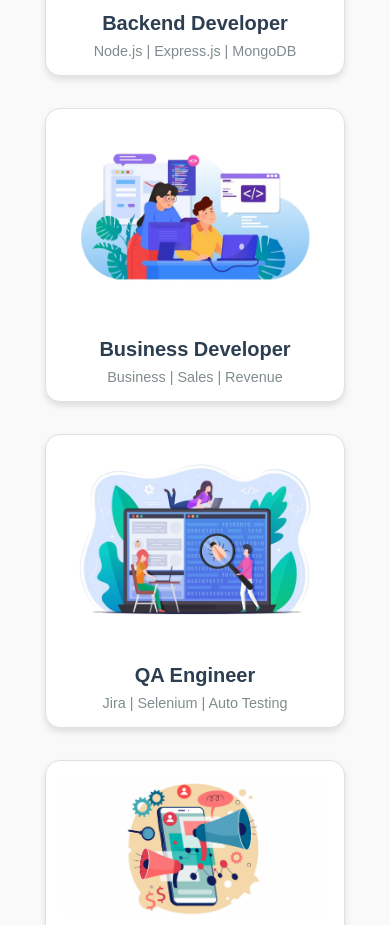
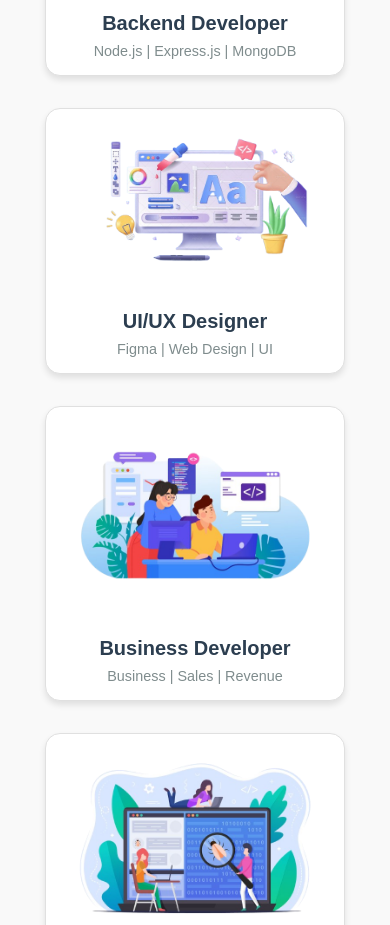
Before and after one commit to Kumaillx/job-portal, a Next.js app in the folder landing-page/: page /AllJobs in a window 390 px wide. Shown: the part 1060-1985 px from the top of the page. Built offline with nearby package versions, Linux system fonts and the light colour scheme.

Commit message:
improvised the Navbar and all the other elements of the Web Page. Trying to make it responsive once the functionality has been completed.

```diff
--- a/landing-page/app/AllJobs/page.tsx
+++ b/landing-page/app/AllJobs/page.tsx
@@ -12,6 +12,7 @@ import Link from 'next/link';
 import type { StaticImageData } from 'next/image';
 
 interface JobCard {
+  id : number;
   href: string;
   imageSrc: StaticImageData;
   altText: string;
@@ -21,6 +22,7 @@ interface JobCard {
 
 const jobCards: JobCard[] = [
   {
+    id : 1,
     href: '/apply/frontend-developer',
     imageSrc: fdev,
     altText: 'Frontend Developer',
@@ -28,6 +30,7 @@ const jobCards: JobCard[] = [
     description: 'React | Next.js | TypeScript',
   },
   {
+    id : 2,
     href: '/apply/backend-developer',
     imageSrc: bdev,
     altText: 'Backend Developer',
@@ -35,6 +38,15 @@ const jobCards: JobCard[] = [
     description: 'Node.js | Express.js | MongoDB',
   },
   {
+    id : 3,
+    href: '/apply/ui-ux-designer',
+    imageSrc: UI,
+    altText: 'UI/UX Designer',
+    title: 'UI/UX Designer',
+    description: 'Figma | Web Design | UI',
+  },
+  {
+    id : 4,
     href: '/apply/business-developer',
     imageSrc: bd,
     altText: 'Business Developer',
@@ -42,6 +54,7 @@ const jobCards: JobCard[] = [
     description: 'Business | Sales | Revenue',
   },
   {
+    id : 5,
     href: '/apply/qa-testing',
     imageSrc: qa,
     altText: 'QA Engineer',
@@ -49,6 +62,7 @@ const jobCards: JobCard[] = [
     description: 'Jira | Selenium | Auto Testing',
   },
   {
+    id : 6,
     href: '/apply/marketing',
     imageSrc: mk,
     altText: 'Marketing',
--- a/landing-page/app/components/Dropdown.tsx
+++ b/landing-page/app/components/Dropdown.tsx
@@ -12,6 +12,7 @@ const options: Option[] = [
   { value: 'BD', label: 'Business & Sales Development' },
   { value: 'MR', label: 'PR and Marketing' },
   { value: 'QA', label: 'QA' },
+  { value: 'Others' , label: 'Others'}
 ];
 
 const Dropdown: React.FC = () => {
--- a/landing-page/styles/LandingPage.module.css
+++ b/landing-page/styles/LandingPage.module.css
@@ -65,7 +65,7 @@
 }
 
 .jobCard:hover {
-  transform: translateY(-5px);
+  transform: translateY(-10px);
   box-shadow: 0 4px 10px rgba(0, 0, 0, 0.1);
   cursor: pointer;
 }
@@ -73,6 +73,11 @@
 .jobCard img {
     width: 250px;
     height: auto;
+    transition: transform 0.3s ease;
+}
+
+.jobCard:hover img {
+  transform: scale(1.05);
 }
 
 .featuredCompanies .companiesGrid {
--- a/landing-page/styles/Navbar.module.css
+++ b/landing-page/styles/Navbar.module.css
@@ -36,6 +36,7 @@
 
 .logo img {
   margin-right: 0.5rem;
+  width: auto;
 }
 
 .nav {
```
Also changed, not shown: landing-page/app/page.tsx (+4 -10 lines).
